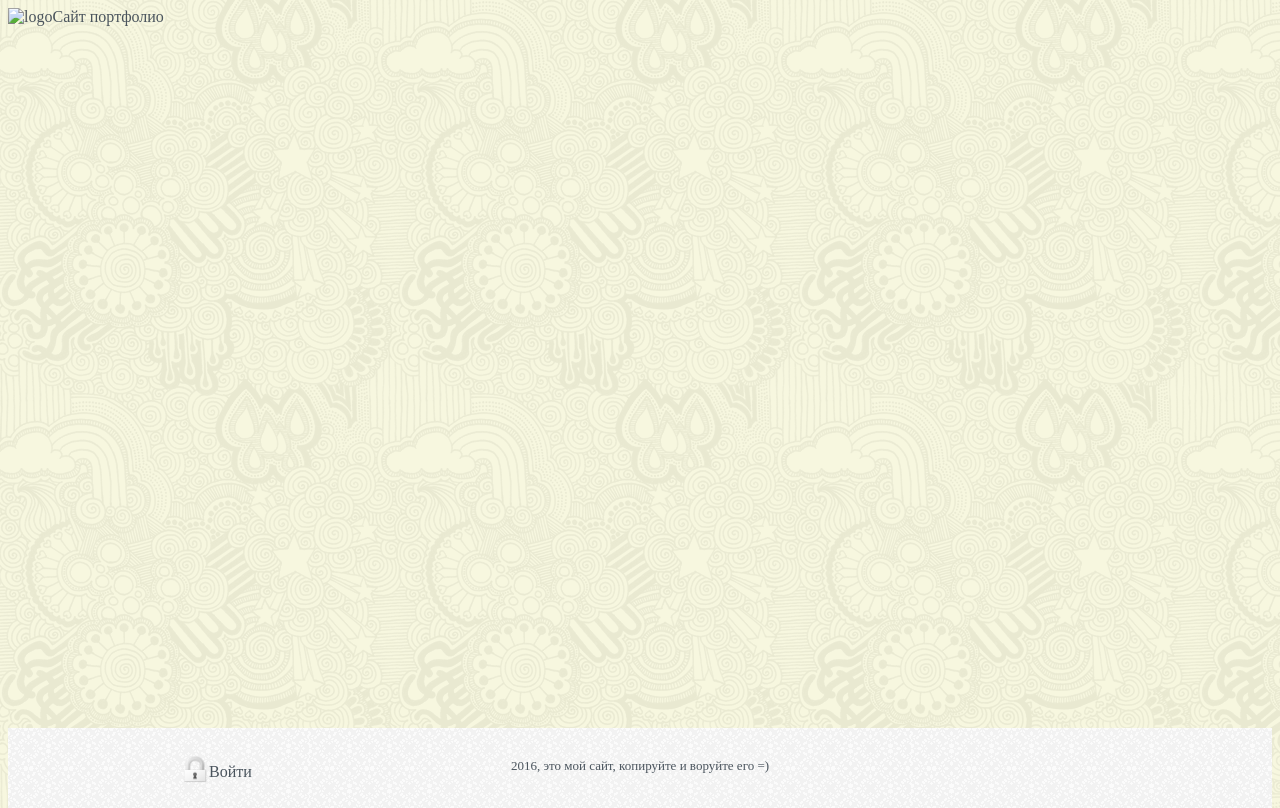
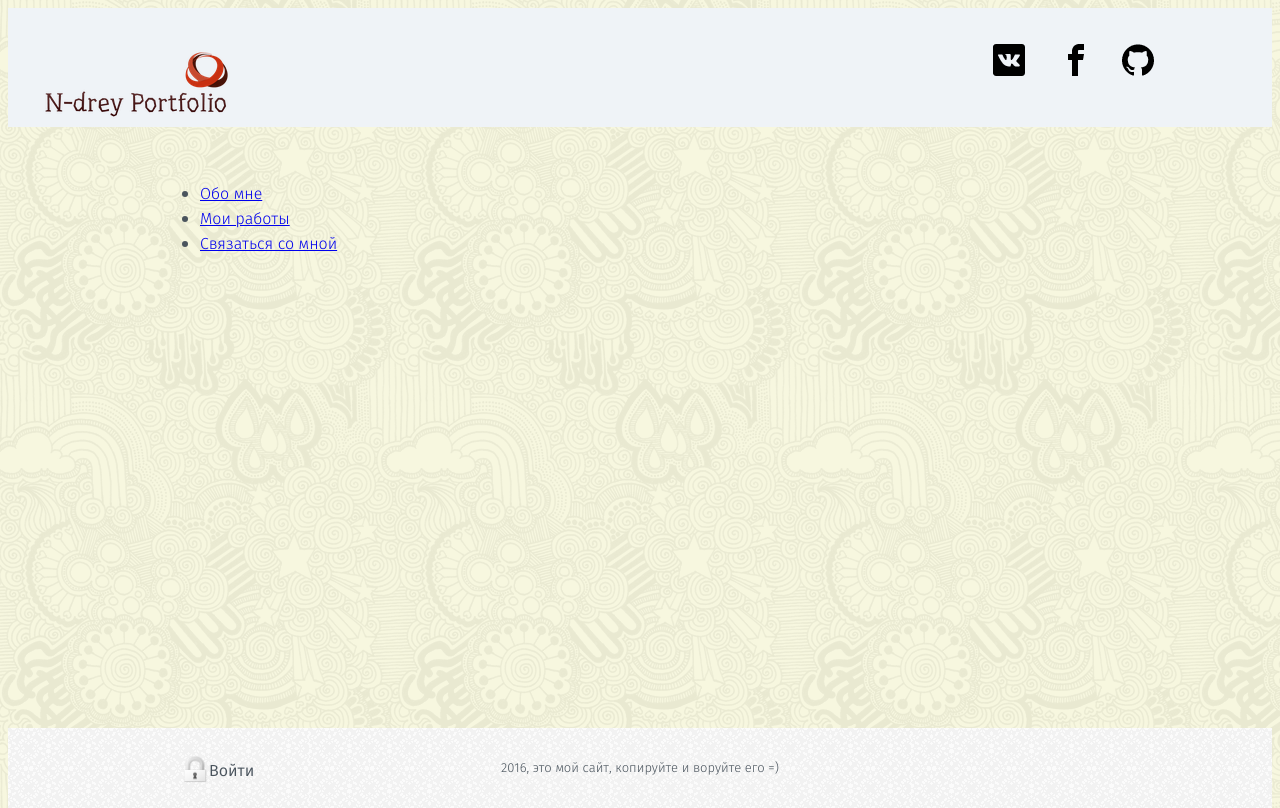
Before and after one commit to HollyBang/portfolio, a website: page app/index.html in a window 1280 px wide. Drawn offline with nearby package versions, Linux system fonts and the light colour scheme.

Commit message:
добавил лого и список социалок + гитхабчик, делается меню навигации...

```diff
--- a/app/css/main.css
+++ b/app/css/main.css
@@ -24,9 +24,77 @@ body {
 	height: 80px;
 	margin-top: -80px;
 }
+
+/*header*/
+.container-big {
+	max-width: 1200px;
+	min-width: 960px;
+	height: 100%;
+	margin: 0 auto;
+	position: relative;
+}
+.page-header {
+	height: 119px;
+	background: #eff3f7 url(line) bottom center no-repeat; /*надо бы сделать css linear gradient*/
+	position: relative;
+	margin-bottom: 39px;
+}
+.page-header .header-logo-link {
+	position: absolute;
+	top:39px;
+	left: 0;
+}
+.page-header .header-logo-text {
+	position: absolute;
+	left: -9999px;
+}
+.page-header .socials {
+	position: absolute;
+	right: 0;
+	top:36px;
+}
+
+/*socials*/
+
+.socials {
+	margin: 0;
+	padding: 0;
+	min-width: 260px;
+}
+.socials .socials-item {
+	list-style: none;
+	display: inline-block;
+	height: 47px;
+	width: 47px;
+	margin-left: 19px;
+}
+.socials .socials-item:first-child {
+	margin-left: 0;
+}
+.socials .socials-link {
+	display: block;
+	height: 100%;
+	width: 100%;
+	text-indent: -9999px;
+	background: url(../img/socials1.png) no-repeat;
+}
+.socials .socials-link.vk {
+	background-position: -35px 0px;
+}
+.socials .socials-link.fb {
+	background-position: 10px 0px;
+}
+.socials .socials-link.gt {
+	background-position: -95px 0px;
+}
+.socials .socials-link:hover {
+	background-position-y: -58px;
+}
+
 /*footer*/
 .page-footer {
 	background: #eff3f7 url("../img/line.png") repeat;
+	/*background: #eff3f7 url("../img/line.png") top center no-repeat;  надо бы сделать css linear gradient*/
 	font-family: "fira_sanslight";
 	color: #4a545d;
 }
@@ -66,6 +134,7 @@ body {
 /*login end
 footer end*/
 
+
 /*general*/
 .container {
 	width: 960px;
--- a/app/index.html
+++ b/app/index.html
@@ -10,6 +10,7 @@
 	<meta name="author" content="Andrey Barchuk">
 	<!-- favicon -->
 	<link rel="shortcut icon" href="favicon.ico" type="image/x-icon">
+	<link rel="stylesheet" href="fonts/fira.css">
 	<link rel="icon" href="favicon.ico" type="image/x-icon">
 
 	<link rel="rel" href="/bower/normalize-css/normalize.css"> <!-- не правильно? -->
@@ -25,15 +26,36 @@
 		<div class="main-content"></div>
 		<header class="page-header">
 			<div class="container-big">
-				<a class="header-logo-link"><img src="LOGO" alt="logo" class="logo-img"><span class="header-logo-text">Сайт портфолио</span></a>
-
+				<a class="header-logo-link">
+					<img src="img/logo.png" alt="logo" class="logo-img">
+					<span class="header-logo-text">Сайт портфолио</span>
+				</a>
+				<ul class=socials>
+					<li class="socials-item"><a href="https://vk.com/id19044458" target="_blank" class="socials-link vk">vk.com</a></li>
+					<li class="socials-item"><a href="https://www.facebook.com/mazafakand" target="_blank" class="socials-link fb">facebook.com</a></li>
+					<li class="socials-item"><a href="https://github.com/HollyBang/" target="_blank" class="socials-link gt">github.com</a></li>
+				</ul>
 			</div>
 		</header>
+		<div class="container">
+			<aside class="sidebar">
+				<nav class="navigation">
+					<ul class="navigation-list">
+						<li class="navigation-item curent"><a href="/" class="navigation-link">Обо мне</a></li>
+						<li class="navigation-item"><a href="/my-work.html" class="navigation-link">Мои работы</a></li>
+						<li class="navigation-item"><a href="/contact-me.html" class="navigation-link">Связаться со мной</a></li>
+					</ul>
+				</nav>
+				<address class="contacts">
+					<!--  -->
+				</address>
+			</aside>
+		</div>
 	</div>
 	<footer class="page-footer">
 		<div class="container">
-		<div class="lock"><a href="/login.html" class="lock-inner">Войти</a></div>
-		<div class="copyright"> 2016, это мой сайт, копируйте и воруйте его =)</div>
+			<div class="lock"><a href="/login.html" class="lock-inner">Войти</a></div>
+			<div class="copyright"> 2016, это мой сайт, копируйте и воруйте его =)</div>
 		</div>
 	</footer>
 
```
Also changed, not shown: app/img/logo.png (added), app/img/socials.png (added), app/img/socials1.png (added).
